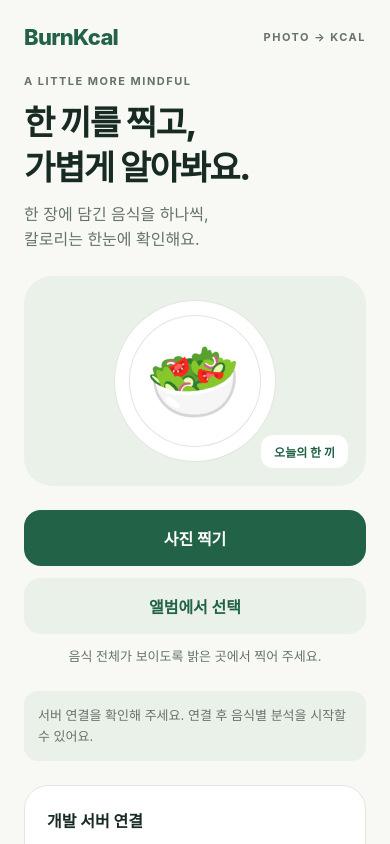
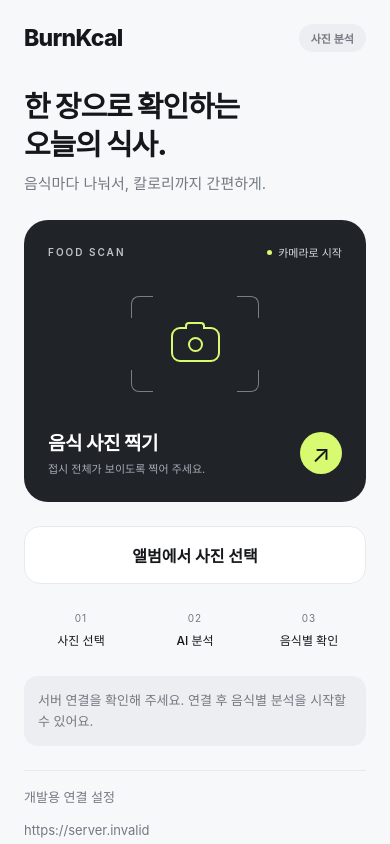
Before and after one commit to youngjoone/BurnKcal, a React Native app in the folder mobile/: screen / in a window 390 px wide. Built offline with nearby package versions, Linux system fonts and the light colour scheme; no server answers.

Commit message:
style(mobile): simplify scan and calorie result screens

```diff
--- a/mobile/App.tsx
+++ b/mobile/App.tsx
@@ -15,7 +15,7 @@ import { Button } from "./src/components/Button";
 import { API_URL, analyzePhoto, checkServer } from "./src/services/api";
 import { pickPhoto } from "./src/services/photos";
 import { AnalysisMode, AnalysisResult, MealPhoto } from "./src/types/analysis";
-import { styles } from "./src/theme";
+import { colors, styles } from "./src/theme";
 
 type Screen =
   | { step: "home" }
@@ -118,7 +118,24 @@ export default function App() {
           >
             <View style={styles.row}>
               <Text style={styles.brand}>BurnKcal</Text>
-              <Text style={styles.tag}>PHOTO → KCAL</Text>
+              <View
+                style={{
+                  backgroundColor: colors.pale,
+                  paddingHorizontal: 12,
+                  paddingVertical: 6,
+                  borderRadius: 20,
+                }}
+              >
+                <Text
+                  style={{
+                    fontSize: 11,
+                    fontWeight: "600",
+                    color: colors.muted,
+                  }}
+                >
+                  사진 분석
+                </Text>
+              </View>
             </View>
             {error && (
               <View
@@ -160,8 +177,17 @@ export default function App() {
               />
             )}
             {__DEV__ && screen.step === "home" && (
-              <View style={styles.card}>
-                <Text style={styles.label}>개발 서버 연결</Text>
+              <View
+                style={[
+                  styles.stack,
+                  {
+                    borderTopWidth: 1,
+                    borderTopColor: colors.border,
+                    paddingTop: 16,
+                  },
+                ]}
+              >
+                <Text style={styles.small}>개발용 연결 설정</Text>
                 <Text selectable style={styles.small}>
                   {API_URL}
                 </Text>
--- a/mobile/src/components/Button.tsx
+++ b/mobile/src/components/Button.tsx
@@ -42,14 +42,18 @@ const s = StyleSheet.create({
     minHeight: 56,
     paddingHorizontal: 20,
     paddingVertical: 16,
-    borderRadius: 17,
+    borderRadius: 16,
     backgroundColor: colors.primary,
     flexDirection: "row",
     alignItems: "center",
     justifyContent: "center",
     gap: 10,
   },
-  secondary: { backgroundColor: colors.pale },
+  secondary: {
+    backgroundColor: colors.surface,
+    borderWidth: 1,
+    borderColor: colors.border,
+  },
   text: { color: "#FFFFFF", fontSize: 16, fontWeight: "700" },
   secondaryText: { color: colors.primary },
   disabled: { opacity: 0.55 },
--- a/mobile/src/screens/HomeScreen.tsx
+++ b/mobile/src/screens/HomeScreen.tsx
@@ -1,4 +1,10 @@
-import { Text, View, StyleSheet } from "react-native";
+import {
+  ActivityIndicator,
+  Pressable,
+  Text,
+  View,
+  StyleSheet,
+} from "react-native";
 import { Button } from "../components/Button";
 import { AnalysisNotice } from "../components/AnalysisNotice";
 import { AnalysisMode } from "../types/analysis";
@@ -21,43 +27,72 @@ export function HomeScreen({
 }: Props) {
   return (
     <>
-      <View style={styles.stack}>
-        <Text style={styles.tag}>A LITTLE MORE MINDFUL</Text>
-        <Text style={styles.title}>한 끼를 찍고,{"\n"}가볍게 알아봐요.</Text>
+      <View style={[styles.stack, { paddingTop: 12, gap: 8 }]}>
+        <Text style={styles.title}>한 장으로 확인하는{"\n"}오늘의 식사.</Text>
         <Text style={styles.subtitle}>
-          한 장에 담긴 음식을 하나씩,{"\n"}칼로리는 한눈에 확인해요.
+          음식마다 나눠서, 칼로리까지 간편하게.
         </Text>
       </View>
+      <Pressable
+        accessibilityRole="button"
+        accessibilityLabel={picking ? "사진 준비 중" : "사진 찍기"}
+        accessibilityState={{ disabled: busy, busy: picking }}
+        disabled={busy}
+        onPress={onCamera}
+        style={({ pressed }) => [s.scan, (busy || pressed) && { opacity: 0.7 }]}
+      >
+        <View style={styles.row}>
+          <Text style={s.scanTag}>FOOD SCAN</Text>
+          <View style={s.status}>
+            <View style={s.dot} />
+            <Text style={s.statusText}>카메라로 시작</Text>
+          </View>
+        </View>
         <View
-        style={s.illustration}
+          style={s.frame}
           accessibilityElementsHidden
           importantForAccessibility="no-hide-descendants"
         >
-        <View style={s.plate}>
-          <View style={s.innerPlate}>
-            <Text style={s.food}>🥗</Text>
+          <View style={[s.corner, s.topLeft]} />
+          <View style={[s.corner, s.topRight]} />
+          <View style={[s.corner, s.bottomLeft]} />
+          <View style={[s.corner, s.bottomRight]} />
+          <View style={s.camera}>
+            <View style={s.cameraTop} />
+            <View style={s.lens} />
           </View>
         </View>
-        <View style={s.caption}>
-          <Text style={s.captionText}>오늘의 한 끼</Text>
+        <View style={styles.row}>
+          <View style={{ gap: 5 }}>
+            <Text style={s.scanTitle}>
+              {picking ? "사진 준비 중…" : "음식 사진 찍기"}
+            </Text>
+            <Text style={s.scanCaption}>접시 전체가 보이도록 찍어 주세요.</Text>
+          </View>
+          <View style={s.arrow}>
+            {picking ? (
+              <ActivityIndicator color={colors.text} />
+            ) : (
+              <Text style={s.arrowText}>↗</Text>
+            )}
           </View>
         </View>
-      <View style={styles.stack}>
+      </Pressable>
       <Button
-          title={picking ? "사진 준비 중…" : "사진 찍기"}
-          onPress={onCamera}
-          disabled={busy}
-          loading={picking}
-        />
-        <Button
-          title="앨범에서 선택"
+        title="앨범에서 사진 선택"
         onPress={onLibrary}
         secondary
         disabled={busy}
       />
-        <Text style={[styles.small, { textAlign: "center" }]}>
-          음식 전체가 보이도록 밝은 곳에서 찍어 주세요.
+      <View style={s.steps}>
+        {["사진 선택", "AI 분석", "음식별 확인"].map((label, index) => (
+          <View key={label} style={s.step}>
+            <Text style={s.stepNumber}>
+              {String(index + 1).padStart(2, "0")}
             </Text>
+            <Text style={s.stepLabel}>{label}</Text>
+          </View>
+        ))}
       </View>
       <AnalysisNotice mode={mode} />
     </>
@@ -65,42 +100,104 @@ export function HomeScreen({
 }
 
 const s = StyleSheet.create({
-  illustration: {
-    height: 210,
-    backgroundColor: colors.pale,
-    borderRadius: 28,
+  scan: { backgroundColor: "#202328", borderRadius: 24, padding: 24, gap: 28 },
+  scanTag: {
+    color: "#BEC3CB",
+    fontSize: 10,
+    fontWeight: "600",
+    letterSpacing: 2,
+  },
+  status: { flexDirection: "row", alignItems: "center", gap: 6 },
+  dot: { width: 5, height: 5, borderRadius: 3, backgroundColor: colors.accent },
+  statusText: { color: "#D5D9E0", fontSize: 11 },
+  frame: {
+    width: 128,
+    height: 96,
+    alignSelf: "center",
     justifyContent: "center",
     alignItems: "center",
+    marginVertical: 8,
   },
-  plate: {
-    height: 162,
-    width: 162,
-    borderRadius: 81,
-    backgroundColor: "#FFF",
-    justifyContent: "center",
-    alignItems: "center",
-    borderWidth: 1,
-    borderColor: colors.border,
-    transform: [{ rotate: "-8deg" }],
+  corner: {
+    position: "absolute",
+    width: 22,
+    height: 22,
+    borderColor: "#777E86",
   },
-  innerPlate: {
-    height: 132,
-    width: 132,
-    borderRadius: 66,
-    borderWidth: 1,
-    borderColor: colors.border,
+  topLeft: {
+    left: 0,
+    top: 0,
+    borderTopWidth: 1.5,
+    borderLeftWidth: 1.5,
+    borderTopLeftRadius: 8,
+  },
+  topRight: {
+    right: 0,
+    top: 0,
+    borderTopWidth: 1.5,
+    borderRightWidth: 1.5,
+    borderTopRightRadius: 8,
+  },
+  bottomLeft: {
+    left: 0,
+    bottom: 0,
+    borderBottomWidth: 1.5,
+    borderLeftWidth: 1.5,
+    borderBottomLeftRadius: 8,
+  },
+  bottomRight: {
+    right: 0,
+    bottom: 0,
+    borderBottomWidth: 1.5,
+    borderRightWidth: 1.5,
+    borderBottomRightRadius: 8,
+  },
+  camera: {
+    width: 49,
+    height: 35,
+    borderRadius: 9,
+    borderWidth: 2,
+    borderColor: colors.accent,
     alignItems: "center",
     justifyContent: "center",
   },
-  food: { fontSize: 77 },
-  caption: {
+  cameraTop: {
     position: "absolute",
-    bottom: 18,
-    right: 18,
-    paddingHorizontal: 13,
-    paddingVertical: 8,
-    backgroundColor: colors.surface,
-    borderRadius: 12,
+    top: -7,
+    width: 20,
+    height: 7,
+    borderTopLeftRadius: 4,
+    borderTopRightRadius: 4,
+    borderWidth: 2,
+    borderBottomWidth: 0,
+    borderColor: colors.accent,
+    backgroundColor: "#202328",
   },
-  captionText: { color: colors.primary, fontSize: 12, fontWeight: "700" },
+  lens: {
+    width: 15,
+    height: 15,
+    borderWidth: 2,
+    borderColor: colors.accent,
+    borderRadius: 8,
+  },
+  scanTitle: {
+    color: "#FFFFFF",
+    fontWeight: "700",
+    fontSize: 19,
+    letterSpacing: -0.5,
+  },
+  scanCaption: { color: "#A6ADB7", fontSize: 11, lineHeight: 18 },
+  arrow: {
+    width: 42,
+    height: 42,
+    borderRadius: 21,
+    backgroundColor: colors.accent,
+    alignItems: "center",
+    justifyContent: "center",
+  },
+  arrowText: { color: colors.text, fontSize: 24 },
+  steps: { flexDirection: "row", paddingVertical: 4 },
+  step: { flex: 1, gap: 7, alignItems: "center" },
+  stepNumber: { color: colors.muted, fontSize: 10, letterSpacing: 1 },
+  stepLabel: { color: colors.text, fontSize: 12, fontWeight: "500" },
 });
--- a/mobile/src/screens/PreviewScreen.tsx
+++ b/mobile/src/screens/PreviewScreen.tsx
@@ -26,8 +26,8 @@ export function PreviewScreen({
   return (
     <>
       <View style={styles.stack}>
-        <Text style={styles.tag}>01 / 사진 확인</Text>
-        <Text style={styles.title}>이 한 끼,{"\n"}확인해 볼까요?</Text>
+        <Text style={styles.tag}>사진 확인</Text>
+        <Text style={styles.title}>분석할 사진을 확인해요.</Text>
       </View>
       <Image
         source={{ uri: photo.uri }}
--- a/mobile/src/screens/ResultScreen.tsx
+++ b/mobile/src/screens/ResultScreen.tsx
@@ -1,4 +1,4 @@
-import { Image, Text, View } from "react-native";
+import { Image, Text, View, StyleSheet } from "react-native";
 import { AnalysisResult, MealPhoto } from "../types/analysis";
 import { Button } from "../components/Button";
 import { DemoNotice } from "../components/DemoNotice";
@@ -10,11 +10,9 @@ export function ResultScreen({ photo, result, onReset }: Props) {
   const demo = result.mode === "demo";
   return (
     <>
-      <View style={styles.stack}>
-        <Text style={styles.tag}>02 / {demo ? "예시 결과" : "분석 결과"}</Text>
-        <Text style={styles.title}>
-          {demo ? "이렇게 보여드려요." : "한 끼를 확인했어요."}
-        </Text>
+      <View style={{ gap: 6 }}>
+        <Text style={styles.tag}>{demo ? "예시 결과" : "분석 완료"}</Text>
+        <Text style={styles.title}>{result.title}</Text>
       </View>
       {demo && <DemoNotice />}
       <Image
@@ -23,74 +21,85 @@ export function ResultScreen({ photo, result, onReset }: Props) {
         resizeMode="contain"
         accessibilityLabel="전송한 음식 사진"
       />
-      <View style={styles.card}>
+      <View style={s.summary}>
         <View style={styles.row}>
-          <Text style={styles.label}>{result.title}</Text>
-          <Text style={styles.small}>
-            총 {result.items.length}개 음식{demo ? " · 예시" : ""}
+          <Text style={s.summaryLabel}>총 예상 칼로리</Text>
+          <Text style={s.summaryLabel}>
+            {result.items.length}개 음식 · {demo ? "예시" : "AI 추정"}
           </Text>
         </View>
-        <View style={{ flexDirection: "row", alignItems: "baseline", gap: 8 }}>
-          <Text
-            style={{
-              fontSize: 54,
-              fontWeight: "800",
-              color: colors.primary,
-              letterSpacing: -2,
-            }}
-          >
-            {result.totalKcal.toLocaleString()}
-          </Text>
-          <Text style={styles.subtitle}>
-            kcal{demo ? " (예시)" : " (추정)"}
-          </Text>
+        <View style={s.totalRow}>
+          <Text style={s.total}>{result.totalKcal.toLocaleString()}</Text>
+          <Text style={s.unit}>kcal</Text>
         </View>
-        <Text style={styles.small}>
-          {demo ? "예시 범위" : "예상 범위"} {result.range.min}–
-          {result.range.max} kcal
+        <Text style={s.range}>
+          {demo ? "예시 범위" : "예상 범위"} {result.range.min.toLocaleString()}
+          –{result.range.max.toLocaleString()} kcal
         </Text>
       </View>
-      <View style={styles.stack}>
-        <View style={styles.row}>
-          <Text style={styles.label}>음식별 칼로리</Text>
-          <Text style={styles.small}>{demo ? "예시 구성" : "추정량 기준"}</Text>
+      <View style={{ gap: 4 }}>
+        <View style={[styles.row, { paddingBottom: 8 }]}>
+          <Text style={styles.label}>음식별 분석</Text>
+          <Text style={styles.small}>추정량 기준</Text>
         </View>
         {result.items.map((item, index) => (
-          <View key={`${item.name}-${index}`} style={[styles.card, styles.row]}>
-            <View
-              style={{
-                width: 36,
-                height: 36,
-                borderRadius: 12,
-                backgroundColor: colors.pale,
-                alignItems: "center",
-                justifyContent: "center",
-              }}
-            >
-              <Text
-                style={{
-                  color: colors.primary,
-                  fontSize: 12,
-                  fontWeight: "700",
-                }}
-              >
-                {String(index + 1).padStart(2, "0")}
-              </Text>
-            </View>
-            <View style={{ flex: 1, gap: 4 }}>
+          <View key={`${item.name}-${index}`} style={s.foodRow}>
+            <Text style={s.index}>{String(index + 1).padStart(2, "0")}</Text>
+            <View style={{ flex: 1, gap: 5 }}>
               <Text style={styles.label}>{item.name}</Text>
               <Text style={styles.small}>{item.portion}</Text>
             </View>
-            <Text style={styles.label}>{item.kcal} kcal</Text>
+            <View style={{ alignItems: "flex-end", gap: 3 }}>
+              <Text style={s.foodKcal}>{item.kcal}</Text>
+              <Text style={s.kcalLabel}>kcal</Text>
+            </View>
           </View>
         ))}
       </View>
-      {result.notices.map((notice, index) => (
-        <Text key={index} style={styles.small}>
-          {notice}
-        </Text>
-      ))}
-      <Button title="다른 한 끼 찍기" onPress={onReset} />
+      <View style={[styles.stack, { gap: 8 }]}>
+        <Text style={styles.small}>분석 참고사항</Text>
+        {result.notices.map((notice, index) => (
+          <Text key={index} style={[styles.small, { fontSize: 12 }]}>
+            {notice}
+          </Text>
+        ))}
+      </View>
+      <Button title="다른 식사 분석하기" onPress={onReset} />
     </>
   );
 }
+const s = StyleSheet.create({
+  summary: {
+    padding: 22,
+    gap: 10,
+    borderRadius: 20,
+    backgroundColor: "#202328",
+  },
+  summaryLabel: { fontSize: 12, color: "#C1C6CF" },
+  totalRow: { flexDirection: "row", alignItems: "baseline", gap: 8 },
+  total: {
+    fontSize: 54,
+    fontWeight: "700",
+    letterSpacing: -2.5,
+    color: colors.accent,
+    fontVariant: ["tabular-nums"],
+  },
+  unit: { fontSize: 17, color: "#E8EAEE" },
+  range: { fontSize: 12, color: "#A6ADB7" },
+  foodRow: {
+    flexDirection: "row",
+    alignItems: "center",
+    gap: 14,
+    paddingVertical: 18,
+    borderBottomWidth: 1,
+    borderColor: colors.border,
+  },
+  index: { fontSize: 11, color: colors.muted },
+  foodKcal: {
+    color: colors.text,
+    fontWeight: "600",
+    fontSize: 19,
+    fontVariant: ["tabular-nums"],
+  },
+  kcalLabel: { color: colors.muted, fontSize: 10 },
+});
--- a/mobile/src/theme.ts
+++ b/mobile/src/theme.ts
@@ -1,13 +1,14 @@
 import { StyleSheet } from "react-native";
 
 export const colors = {
-  background: "#F8F9F5",
+  background: "#F7F8FA",
+  accent: "#D7FA70",
   surface: "#FFFFFF",
-  text: "#182B23",
-  muted: "#65736B",
-  primary: "#226347",
-  pale: "#EAF1E8",
-  border: "#E0E7DE",
+  text: "#15171B",
+  muted: "#737981",
+  primary: "#15171B",
+  pale: "#ECEEF1",
+  border: "#E7E9ED",
   amber: "#89601B",
   amberBg: "#FFF4DB",
 };
@@ -31,7 +32,7 @@ export const styles = StyleSheet.create({
   },
   stack: { gap: 12 },
   brand: {
-    fontSize: 22,
+    fontSize: 23,
     fontWeight: "800",
     letterSpacing: -0.7,
     color: colors.primary,
@@ -43,19 +44,19 @@ export const styles = StyleSheet.create({
     fontWeight: "700",
   },
   title: {
-    fontSize: 34,
-    lineHeight: 45,
+    fontSize: 29,
+    lineHeight: 38,
     fontWeight: "800",
-    letterSpacing: -1.4,
+    letterSpacing: -1.1,
     color: colors.text,
   },
-  subtitle: { fontSize: 16, lineHeight: 25, color: colors.muted },
+  subtitle: { fontSize: 15, lineHeight: 24, color: colors.muted },
   label: { fontSize: 16, fontWeight: "700", color: colors.text },
   small: { fontSize: 13, lineHeight: 21, color: colors.muted },
   card: {
     backgroundColor: colors.surface,
-    borderRadius: 24,
-    padding: 22,
+    borderRadius: 20,
+    padding: 20,
     borderWidth: 1,
     borderColor: colors.border,
     gap: 16,
@@ -65,7 +66,7 @@ export const styles = StyleSheet.create({
   photo: {
     width: "100%",
     aspectRatio: 1.15,
-    borderRadius: 22,
+    borderRadius: 20,
     backgroundColor: colors.pale,
   },
   input: {
```
Also changed, not shown: 2 other files (tests, documents, lock files or other folders). Lines whose indentation alone changed are shown as unchanged.
